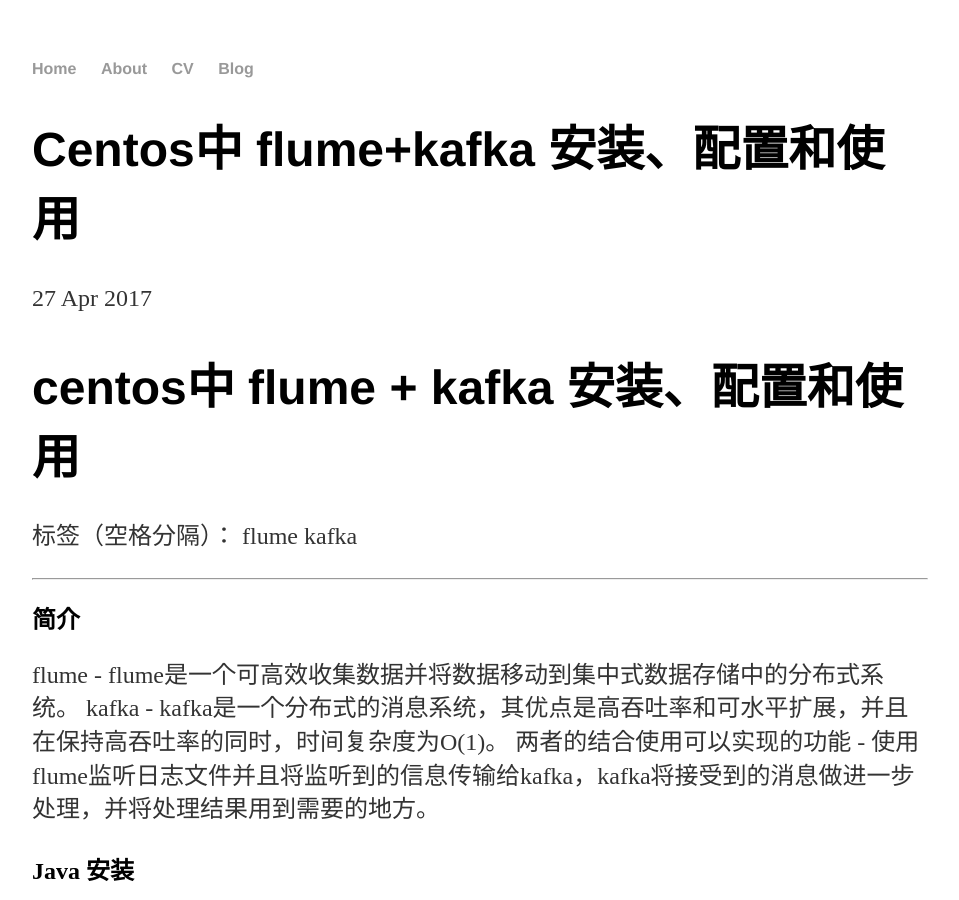
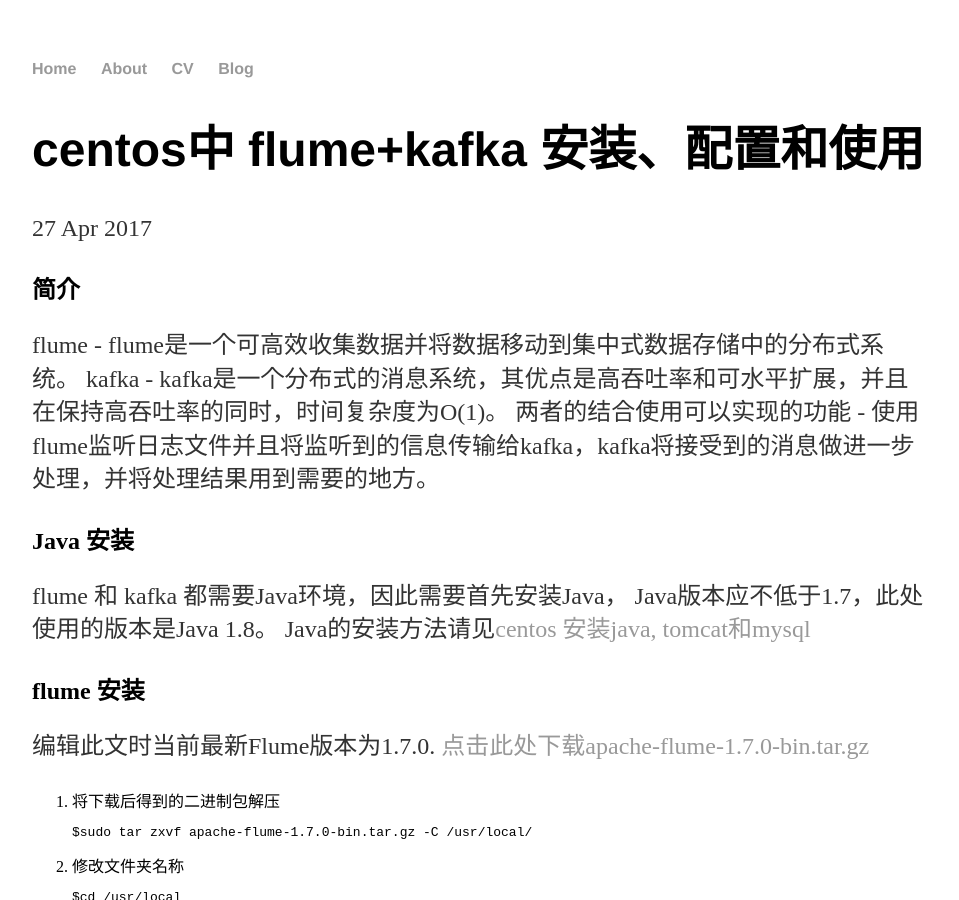
Before and after one commit to EahanZhang/blog.github.io, a Jekyll site: the page built from _posts/2017-04-27-centos中 flume+kafka 安装、配置和使用.md, in a window 1280 px wide and 900 px high. Shown: the whole window, without its empty margins (160-1119 px from the left). Built offline with Jekyll 4.4.1, drawn with Linux system fonts in a browser that asks for light colours; our own code applies the rules of GitHub Pages for plain Markdown files.

Commit message:
a little bit change

```diff
--- a/_posts/2017-04-27-centos中 flume+kafka 安装、配置和使用.md
+++ b/_posts/2017-04-27-centos中 flume+kafka 安装、配置和使用.md
@@ -1,8 +1,9 @@
-# centos中 flume + kafka 安装、配置和使用
+---
+layout: post
+title: "centos中 flume+kafka 安装、配置和使用"
+date: 2017-04-27
+---
 
-标签（空格分隔）： flume kafka
-
----
 ## 简介
 flume - flume是一个可高效收集数据并将数据移动到集中式数据存储中的分布式系统。
 kafka - kafka是一个分布式的消息系统，其优点是高吞吐率和可水平扩展，并且在保持高吞吐率的同时，时间复杂度为O(1)。
```
Also changed, not shown: _posts/2017-04-27-Apache Flume学习笔记.md (+6 -0 lines), _posts/2017-04-27-centos安装java, tomcat和mysql.md (+4 -4 lines).
